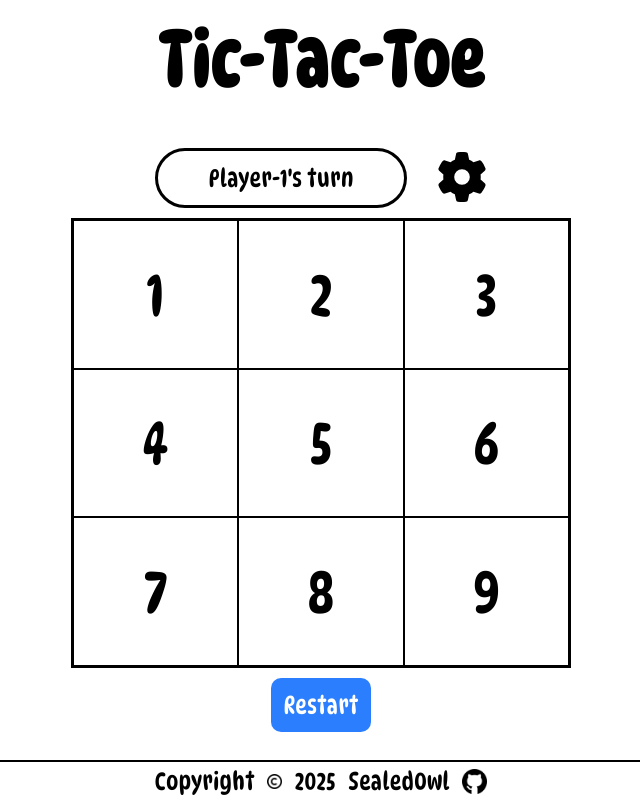
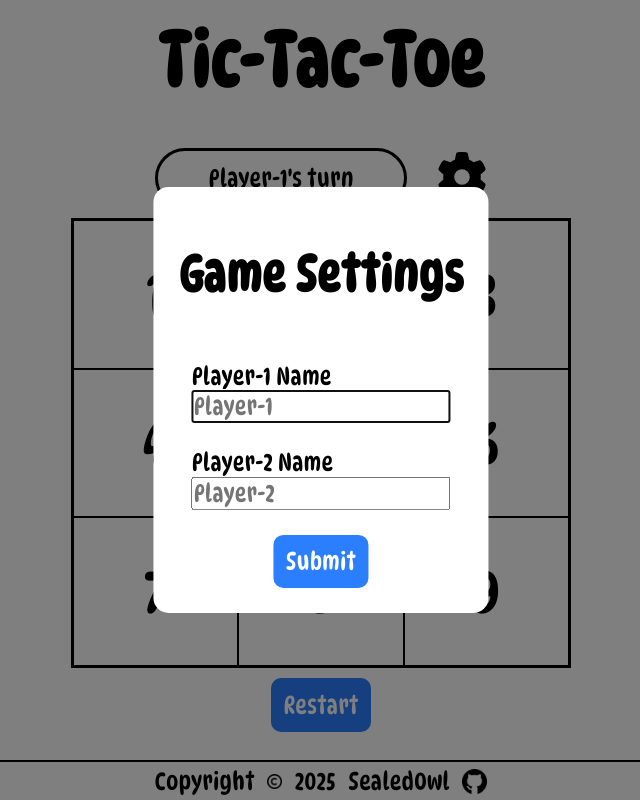
Before and after one commit to SealedOwl/Tic-Tac-Toe-Project, a plain HTML site: page index.html in a window 1280 px wide. Both pictures are taken after a click on the button 780 px from the left and 178 px from the top of the page. Shown: the whole page, without its empty margins (319-959 px from the left). Drawn offline with Linux system fonts and the light colour scheme; files whose address does not match are found by name.

Commit message:
add change player names modal ui

```diff
--- a/css/style.css
+++ b/css/style.css
@@ -93,7 +93,8 @@ main {
   background-color: var(--grey);
 }
 
-.restart-btn {
+.restart-btn,
+.submit-btn {
   padding: 0.5em;
   font-size: var(--med);
   background: var(--blue);
@@ -102,7 +103,8 @@ main {
   border: none;
 }
 
-.restart-btn:hover {
+.restart-btn:hover,
+.submit-btn:hover {
   background-color: var(--blue-hover);
 }
 
@@ -146,3 +148,33 @@ footer {
   align-items: center;
   gap: 0.5em;
 }
+
+/* Dialog / Modal  */
+
+dialog::backdrop {
+  background: rgba(0, 0, 0, 0.5);
+}
+
+#settings-modal {
+  position: fixed;
+  top: 50%;
+  left: 50%;
+  transform: translate(-50%, -50%);
+  padding: 2.5em;
+  border: none;
+  border-radius: 15px;
+}
+
+#settings-form {
+  display: flex;
+  flex-direction: column;
+  justify-content: center;
+  align-items: center;
+  gap: 2.5em;
+}
+
+#settings-form div {
+  display: flex;
+  flex-direction: column;
+  font-size: var(--med);
+}
--- a/index.html
+++ b/index.html
@@ -16,7 +16,7 @@
       <div class="game-info-container">
         <div class="game-logs"><p>Player-1's turn</p></div>
         <div class="game-settings">
-          <button type="button">
+          <button type="button" id="settings">
             <img src="./images/gear-solid.svg" alt="game settings" />
           </button>
         </div>
@@ -51,5 +51,30 @@
         /></a>
       </p>
     </footer>
+
+    <dialog id="settings-modal">
+      <form action="#" id="settings-form">
+        <h1>Game Settings</h1>
+        <div>
+          <label for="player1">Player-1 Name</label>
+          <input
+            type="text"
+            name="player1"
+            class="name-input"
+            placeholder="Player-1"
+          />
+        </div>
+        <div>
+          <label for="player2">Player-2 Name</label>
+          <input
+            type="text"
+            name="player2"
+            class="name-input"
+            placeholder="Player-2"
+          />
+        </div>
+        <button type="submit" class="submit-btn">Submit</button>
+      </form>
+    </dialog>
   </body>
 </html>
--- a/js/script.js
+++ b/js/script.js
@@ -105,7 +105,25 @@ const GameController = (() => {
   return { playRound, currentPlayer, resetGame };
 })();
 
-// GameBoard.setMark(4, "X");
-// console.log(GameBoard.getBoard());
-// GameBoard.resetBoard();
-// console.log(GameBoard.getBoard());
+const settingsBtn = document.querySelector("#settings");
+const modal = document.querySelector("#settings-modal");
+
+modal.addEventListener("click", (e) => {
+  const dialogDimensions = modal.getBoundingClientRect();
+  if (
+    e.clientX < dialogDimensions.left ||
+    e.clientX > dialogDimensions.right ||
+    e.clientY < dialogDimensions.top ||
+    e.clientY > dialogDimensions.bottom
+  ) {
+    modal.close();
+  }
+});
+
+settingsBtn.addEventListener("click", () => {
+  modal.showModal();
+});
+
+// window.addEventListener("DOMContentLoaded", () => {
+//   document.querySelector("#settings-modal").setAttribute("open", "");
+// });
```
